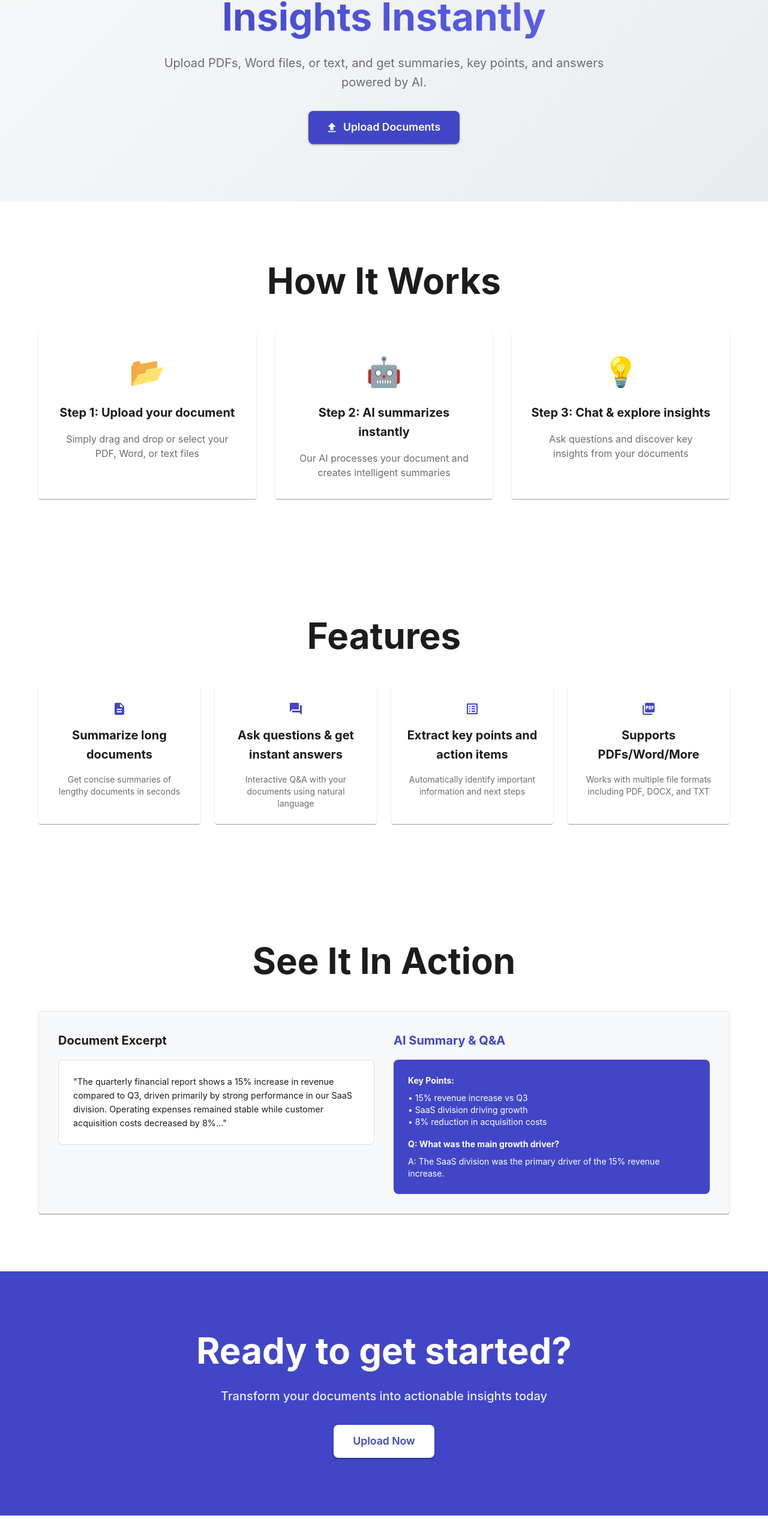
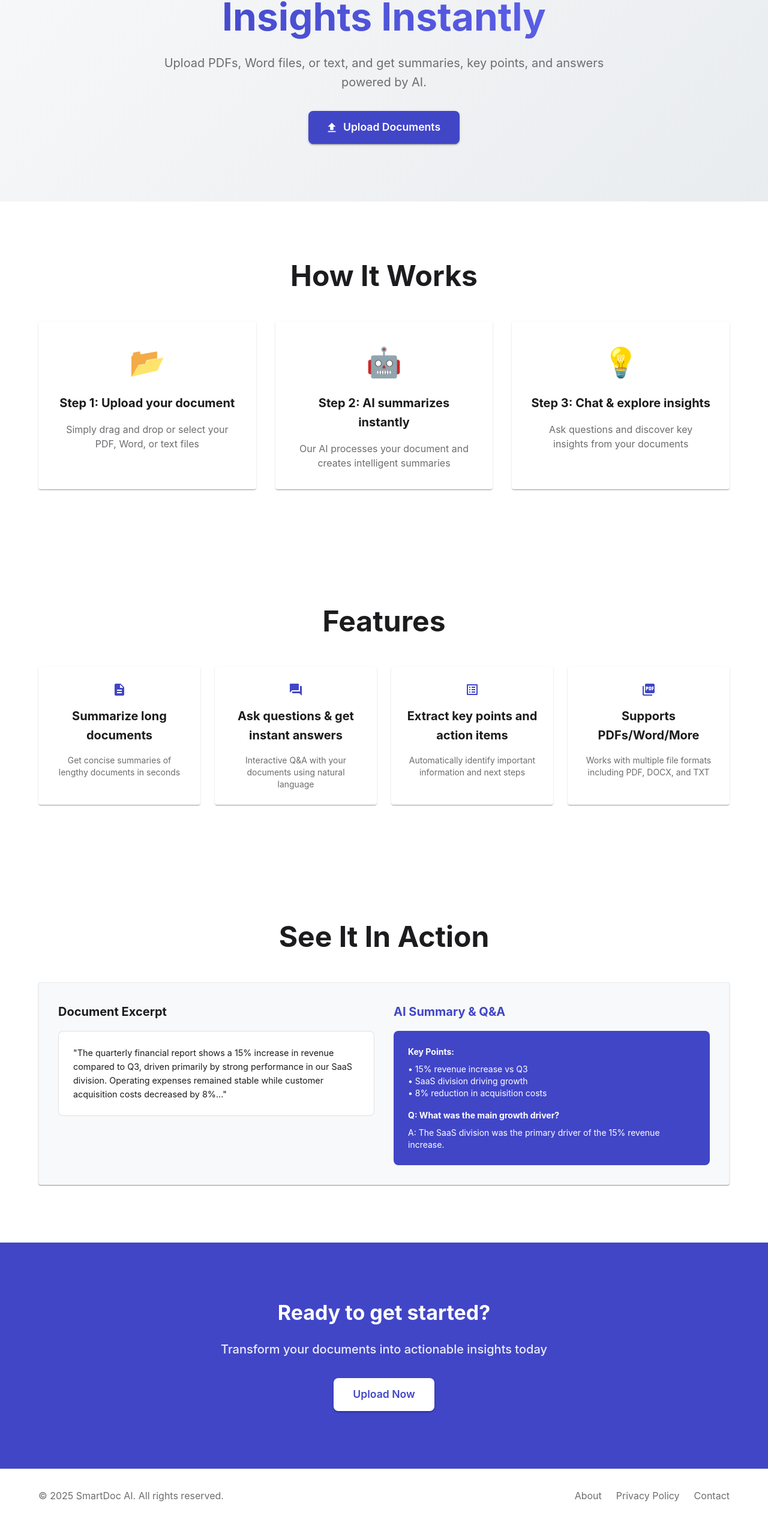
Before and after one commit to Siddhu288/SmartDoc-AI, a React (Vite) app in the folder frontend/: page / in a window 1280 px wide. Shown: the part 212-2775 px from the top of the page at 60% size. After the commit the page ends 2750 px from the top, so only its background shows below. Built offline with nearby package versions, Linux system fonts and the light colour scheme.

Commit message:
Frontend Fixed

```diff
--- a/frontend/src/components/ChatUI.jsx
+++ b/frontend/src/components/ChatUI.jsx
@@ -28,7 +28,7 @@ const ChatUI = ({ messages }) => {
           key={idx}
           sx={{
             alignSelf: msg.sender === 'user' ? 'flex-end' : 'flex-start',
-            maxWidth: '80%',
+            maxWidth: '75%',
           }}
         >
           <Paper
--- a/frontend/src/pages/ChatPage.jsx
+++ b/frontend/src/pages/ChatPage.jsx
@@ -109,7 +109,7 @@ const ChatPage = () => {
                   },
                 }}
               >
-                {loading ? "Summarizing..." : "Summarize Document"}
+                {loading ? "Summarizing..." : "Summarize"}
               </Button>
             </Toolbar>
           </AppBar>
--- a/frontend/src/pages/HomePage.jsx
+++ b/frontend/src/pages/HomePage.jsx
@@ -187,7 +187,7 @@ const HomePage = () => {
       {/* How It Works Section */}
       <Box id="how-it-works" sx={{ py: { xs: 8, md: 12 } }}>
         <Container maxWidth="lg">
-          <Typography variant="h2" sx={{ textAlign: 'center', mb: 6, fontWeight: 'bold' }}>
+          <Typography variant="h3" sx={{ textAlign: 'center', mb: 6, fontWeight: 'bold' }}>
             How It Works
           </Typography>
           <Stack
@@ -224,7 +224,7 @@ const HomePage = () => {
       {/* Features Section */}
       <Box id="features" sx={{ py: { xs: 8, md: 12 }, backgroundColor: 'background.paper' }}>
         <Container maxWidth="lg">
-          <Typography variant="h2" sx={{ textAlign: 'center', mb: 6, fontWeight: 'bold' }}>
+          <Typography variant="h3" sx={{ textAlign: 'center', mb: 6, fontWeight: 'bold' }}>
             Features
           </Typography>
           <Box
@@ -273,7 +273,7 @@ const HomePage = () => {
       {/* Demo / Preview Section */}
       <Box sx={{ py: { xs: 8, md: 12 } }}>
         <Container maxWidth="lg">
-          <Typography variant="h2" sx={{ textAlign: 'center', mb: 6, fontWeight: 'bold' }}>
+          <Typography variant="h3" sx={{ textAlign: 'center', mb: 6, fontWeight: 'bold' }}>
             See It In Action
           </Typography>
           <Paper
@@ -352,7 +352,7 @@ const HomePage = () => {
         }}
       >
         <Container maxWidth="md">
-          <Typography variant="h2" sx={{ mb: 3, fontWeight: 'bold' }}>
+          <Typography variant="h4" sx={{ mb: 3, fontWeight: 'bold' }}>
             Ready to get started?
           </Typography>
           <Typography variant="h6" sx={{ mb: 4, opacity: 0.9 }}>
@@ -389,7 +389,7 @@ const HomePage = () => {
             }}
           >
             <Typography color="text.secondary">
-              © 2024 SmartDoc AI. All rights reserved.
+              © 2025 SmartDoc AI. All rights reserved.
             </Typography>
             <Box sx={{ display: 'flex', gap: 3 }}>
               {['About', 'Privacy Policy', 'Contact'].map((link) => (
```
